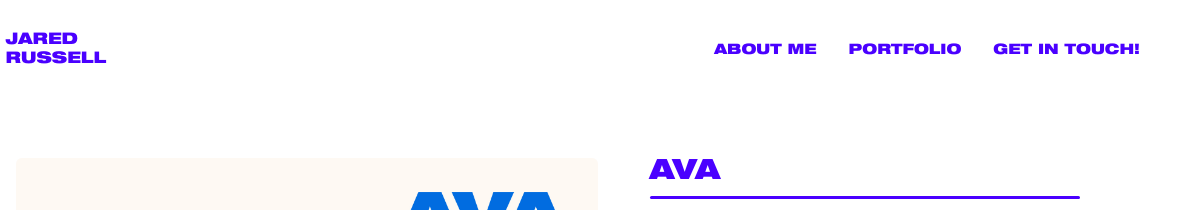
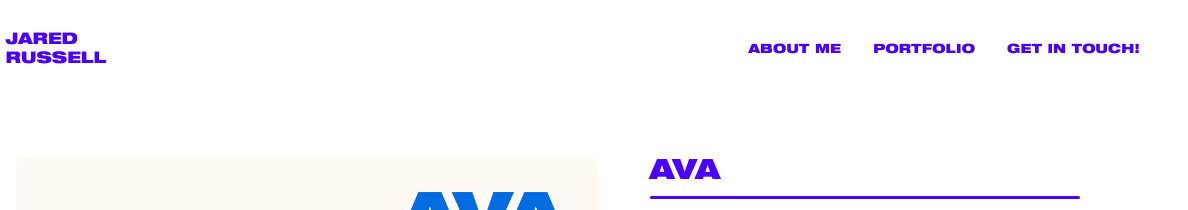
Before and after one commit to Unwisegenius/unwisegenius, a website: page AVA.html in a window 1280 px wide. Shown: the top 210 px of the page, 92-1280 px from the left. Drawn offline with Linux system fonts and the light colour scheme; a web font is replaced by a local one.

Commit message:
fixing resp #5

```diff
--- a/style.css
+++ b/style.css
@@ -69,12 +69,14 @@ nav{
 }
 nav a{
   font-family:'HelveticaNeueLTProBlk', Helvetica, Arial, sans-serif;
-  font-size: clamp(.68rem, 1.8vw, .9rem);
+  font-size: clamp(.6rem, 1.4vw, .8rem); /* smaller globally */
   color:var(--white);
   text-decoration:none;
   transition:opacity .2s ease;
   white-space:nowrap;
+  letter-spacing: 0.015em;
 }
+
 nav a:hover{ opacity:.7; }
 
 /* ===== MOBILE header: logo on top, links on ONE row beneath ===== */
```
